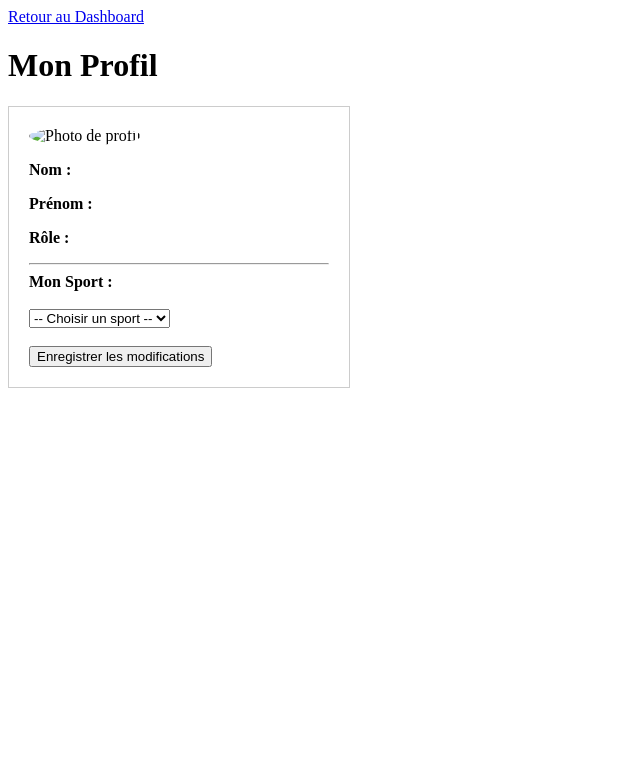
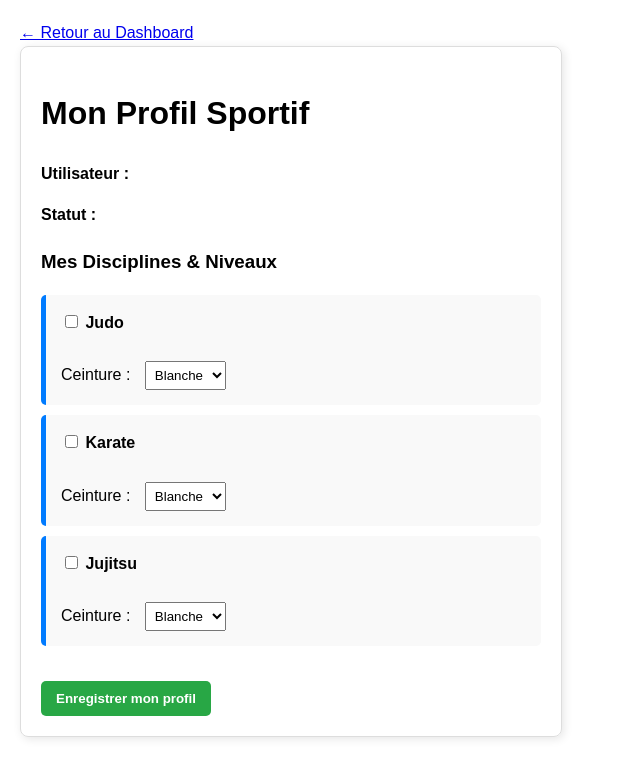
Before and after one commit to kdam-s219/Pro-arena, a PHP site: page /porifil.php in a window 1280 px wide. Shown: the top 778 px of the page, without its empty margins (0-640 px from the left). Run offline with PHP 8.4, Linux system fonts and the light colour scheme; the visitor is signed in with stand-in values (Sample User, id 1); data comes from the database, SQL or seed files in the repository; some libraries are stand-ins or nearby versions.

Commit message:
changement de la page profile maintenant parfaite

```diff
--- a/porifil.php
+++ b/porifil.php
@@ -1,7 +1,7 @@
 <?php
 require_once 'config.php';
 
-// Sécurité : Vérifier si l'utilisateur est connecté
+// Sécurité : Seul un utilisateur connecté peut accéder à son profil
 if (!isset($_SESSION['user_id'])) {
     header("Location: login.php");
     exit();
@@ -10,55 +10,104 @@ if (!isset($_SESSION['user_id'])) {
 $user_id = $_SESSION['user_id'];
 $message = "";
 
-// Traitement du formulaire de mise à jour
+// Définition des sports et de leurs grades réels
+$grades = [
+    "Judo" => ["Blanche", "Jaune", "Orange", "Verte", "Bleue", "Marron", "Noire"],
+    "Karate" => ["Blanche", "Jaune", "Orange", "Verte", "Bleue", "Marron", "Noire"],
+    "Jujitsu" => ["Blanche", "Bleue", "Violette", "Marron", "Noire"] // Grades officiels JJB
+];
+
+// --- LOGIQUE DE SAUVEGARDE ---
 if ($_SERVER['REQUEST_METHOD'] === 'POST') {
-    $nouveau_sport = $_POST['sport'];
+    $choix_final = [];
+
+    if (isset($_POST['sports']) && is_array($_POST['sports'])) {
+        foreach ($_POST['sports'] as $sport) {
+            // On récupère la ceinture choisie pour ce sport spécifique
+            $ceinture = $_POST['niveau_' . $sport] ?? "Blanche";
+            $choix_final[] = "$sport ($ceinture)";
+        }
+    }
+
+    // On transforme le tableau en chaîne de caractères pour la base de données
+    $sports_to_save = implode(", ", $choix_final);
+
     $update = $pdo->prepare("UPDATE utulisateurs SET sport_prefere = :sport WHERE id = :id");
-    if ($update->execute(['sport' => $nouveau_sport, 'id' => $user_id])) {
-        $message = "Profil mis à jour avec succès !";
+    if ($update->execute(['sport' => $sports_to_save, 'id' => $user_id])) {
+        $message = "Profil sportif mis à jour avec succès !";
     }
 }
 
-// Récupération des infos actuelles de l'utilisateur
+// --- RÉCUPÉRATION DES DONNÉES ---
 $query = $pdo->prepare("SELECT nom, prenom, role, sport_prefere FROM utulisateurs WHERE id = :id");
 $query->execute(['id' => $user_id]);
 $user = $query->fetch();
+
+// Préparation des données pour l'affichage des cases cochées
+$sports_deja_inscrits = explode(", ", $user['sport_prefere']);
 ?>
 
 <!DOCTYPE html>
 <html lang="fr">
 <head>
     <meta charset="UTF-8">
-    <title>Mon Profil - Pro-Arena</title>
+    <title>Mon Profil Sportif - Pro-Arena</title>
+    <style>
+        body { font-family: Arial, sans-serif; line-height: 1.6; margin: 20px; }
+        .profil-card { border: 1px solid #ddd; padding: 20px; max-width: 500px; border-radius: 8px; box-shadow: 2px 2px 10px rgba(0,0,0,0.1); }
+        .sport-item { background: #f9f9f9; padding: 15px; margin: 10px 0; border-radius: 5px; border-left: 5px solid #007bff; }
+        .btn-save { background-color: #28a745; color: white; border: none; padding: 10px 15px; border-radius: 5px; cursor: pointer; font-weight: bold; }
+        .btn-save:hover { background-color: #218838; }
+        select { margin-left: 10px; padding: 5px; }
+    </style>
 </head>
 <body>
-    <a href="dashboard.php">Retour au Dashboard</a>
-    <h1>Mon Profil</h1>
 
-    <?php if ($message): ?>
-        <p style="color: green;"><?= $message ?></p>
-    <?php endif; ?>
+    <a href="dashboard.php">← Retour au Dashboard</a>
 
-    <div style="border: 1px solid #ccc; padding: 20px; width: 300px;">
-        <img src="https://via.placeholder.com/150" alt="Photo de profil" style="border-radius: 50%;">
+    <div class="profil-card">
+        <h1>Mon Profil Sportif</h1>
+        <p><strong>Utilisateur :</strong> <?= htmlspecialchars($user['prenom']) ?> <?= htmlspecialchars($user['nom']) ?></p>
+        <p><strong>Statut :</strong> <?= htmlspecialchars($user['role']) ?></p>
 
-        <p><strong>Nom :</strong> <?= htmlspecialchars($user['nom']) ?></p>
-        <p><strong>Prénom :</strong> <?= htmlspecialchars($user['prenom']) ?></p>
-        <p><strong>Rôle :</strong> <?= htmlspecialchars($user['role']) ?></p>
-
-        <hr>
+        <?php if ($message): ?>
+            <p style="color: green; background: #e9f7ef; padding: 10px; border-radius: 5px;"><?= $message ?></p>
+        <?php endif; ?>
 
         <form method="POST">
-            <label for="sport"><strong>Mon Sport :</strong></label><br><br>
-            <select name="sport" id="sport">
-                <option value="">-- Choisir un sport --</option>
-                <option value="Judo" <?= $user['sport_prefere'] == 'Judo' ? 'selected' : '' ?>>Judo</option>
-                <option value="Karate" <?= $user['sport_prefere'] == 'Karate' ? 'selected' : '' ?>>Karaté</option>
-                <option value="Echec" <?= $user['sport_prefere'] == 'Echec' ? 'selected' : '' ?>>Échec</option>
-            </select>
-            <br><br>
-            <button type="submit">Enregistrer les modifications</button>
+            <h3>Mes Disciplines & Niveaux</h3>
+
+            <?php foreach ($grades as $nom_sport => $liste_ceintures):
+                // On vérifie si ce sport est déjà dans la base de données
+                $est_pratique = false;
+                $niveau_actuel = "Blanche";
+
+                foreach ($sports_deja_inscrits as $ligne) {
+                    if (strpos($ligne, $nom_sport) !== false) {
+                        $est_pratique = true;
+                        // On extrait le niveau entre parenthèses
+                        preg_match('/\((.*?)\)/', $ligne, $match);
+                        $niveau_actuel = $match[1] ?? "Blanche";
+                    }
+                }
+            ?>
+                <div class="sport-item">
+                    <input type="checkbox" name="sports[]" value="<?= $nom_sport ?>" <?= $est_pratique ? 'checked' : '' ?>>
+                    <strong><?= $nom_sport ?></strong>
+                    <br><br>
+                    <label>Ceinture :</label>
+                    <select name="niveau_<?= $nom_sport ?>">
+                        <?php foreach ($liste_ceintures as $c): ?>
+                            <option value="<?= $c ?>" <?= ($niveau_actuel == $c) ? 'selected' : '' ?>><?= $c ?></option>
+                        <?php endforeach; ?>
+                    </select>
+                </div>
+            <?php endforeach; ?>
+
+            <br>
+            <button type="submit" class="btn-save">Enregistrer mon profil</button>
         </form>
     </div>
+
 </body>
 </html>
```
